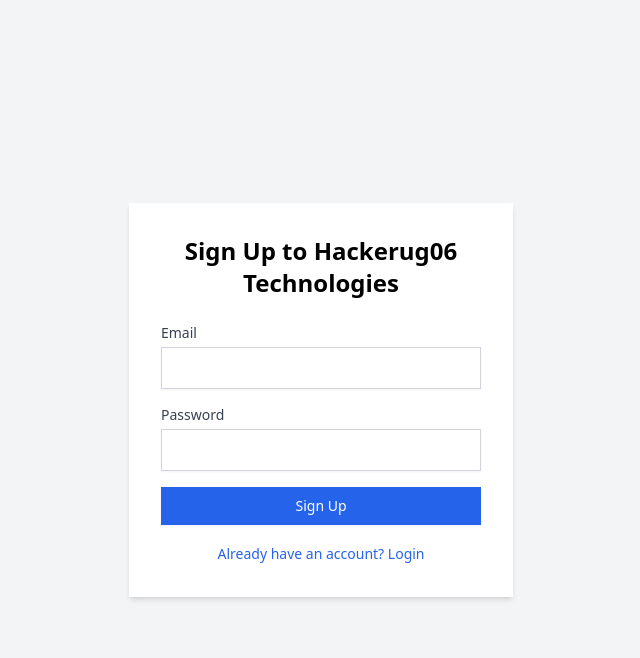
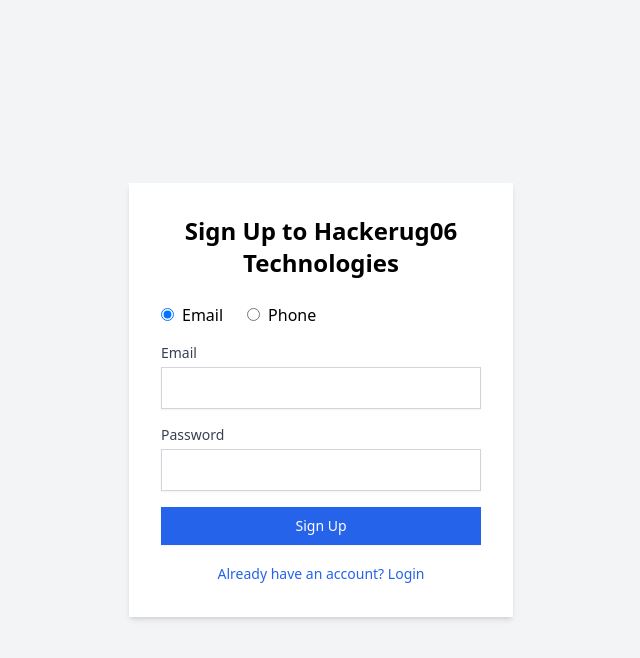
Before and after one commit to Hackerug06/hackerug06-frontend, a Next.js app: page / in a window 1280 px wide. Both pictures are taken after a click on the button "Need an account? Sign Up". Shown: the top 658 px of the page, without its empty margins (319-959 px from the left). Built offline with nearby package versions, Linux system fonts and the light colour scheme.

Commit message:
Update page.tsx

```diff
--- a/app/page.tsx
+++ b/app/page.tsx
@@ -6,7 +6,8 @@ import { useRouter } from "next/navigation"
 
 export default function Home() {
   const [isLogin, setIsLogin] = useState(true)
-  const [email, setEmail] = useState("")
+  const [isEmail, setIsEmail] = useState(true)
+  const [identifier, setIdentifier] = useState("")
   const [password, setPassword] = useState("")
   const [message, setMessage] = useState("")
   const [error, setError] = useState("")
@@ -17,26 +18,25 @@ export default function Home() {
     setError("")
     setMessage("")
     try {
-      const response = await axios.post(`${process.env.NEXT_PUBLIC_API_URL}/${isLogin ? "login" : "signup"}`, {
-        email,
-        password,
-      })
-      if (response.data.token) {
-        localStorage.setItem("token", response.data.token)
-        if (!isLogin) {
-          setMessage("Thank You For Signing Up With Hackerug06 Technologies")
-          setTimeout(() => router.push("/dashboard"), 3000)
-        } else {
+      if (isLogin) {
+        const response = await axios.post(`${process.env.NEXT_PUBLIC_API_URL}/login`, { identifier, password })
+        if (response.data.token) {
+          localStorage.setItem("token", response.data.token)
           router.push("/dashboard")
         }
+      } else {
+        const response = await axios.post(
+          `${process.env.NEXT_PUBLIC_API_URL}/signup`,
+          isEmail ? { email: identifier, password } : { phoneNumber: identifier, password },
+        )
+        setMessage(response.data.message)
+        if (!isEmail && response.data.verificationToken) {
+          router.push(`/verify-phone?token=${response.data.verificationToken}`)
+        }
       }
-    } catch (error: unknown) {
-      console.error("Authentication error:", error instanceof Error ? error.message : String(error))
-      if (error instanceof Error && error.message === "User already exists") {
-        setError("You already created an account with Hackerug06 Technologies")
-      } else {
-        setError("Failed to authenticate. Please try again.")
-      }
+    } catch (error) {
+      console.error("Authentication error:", error.response?.data || error.message)
+      setError(error.response?.data?.error || "Failed to authenticate. Please try again.")
     }
   }
 
@@ -49,15 +49,27 @@ export default function Home() {
         {error && <p className="text-red-500 text-sm mb-4">{error}</p>}
         {message && <p className="text-green-500 text-sm mb-4">{message}</p>}
         <form onSubmit={handleSubmit} className="space-y-4">
+          {!isLogin && (
+            <div>
+              <label className="inline-flex items-center">
+                <input type="radio" className="form-radio" checked={isEmail} onChange={() => setIsEmail(true)} />
+                <span className="ml-2">Email</span>
+              </label>
+              <label className="inline-flex items-center ml-6">
+                <input type="radio" className="form-radio" checked={!isEmail} onChange={() => setIsEmail(false)} />
+                <span className="ml-2">Phone</span>
+              </label>
+            </div>
+          )}
           <div>
-            <label htmlFor="email" className="block text-sm font-medium text-gray-700">
-              Email
+            <label htmlFor="identifier" className="block text-sm font-medium text-gray-700">
+              {isEmail ? "Email" : "Phone Number"}
             </label>
             <input
-              type="email"
-              id="email"
-              value={email}
-              onChange={(e) => setEmail(e.target.value)}
+              type={isEmail ? "email" : "tel"}
+              id="identifier"
+              value={identifier}
+              onChange={(e) => setIdentifier(e.target.value)}
               required
               className="mt-1 block w-full px-3 py-2 border border-gray-300 rounded-md shadow-sm focus:outline-none focus:ring-blue-500 focus:border-blue-500"
             />
```
